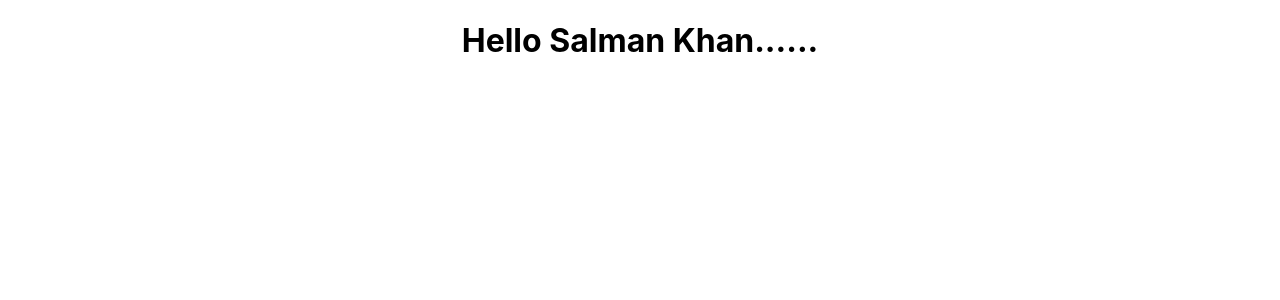
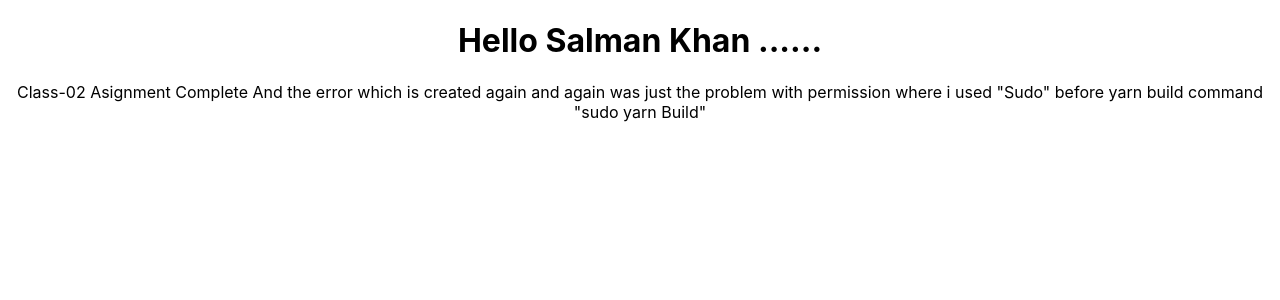
Before and after one commit to salman898/c-2, a React (Create React App) app: page / in a window 1280 px wide. Shown: the top 300 px of the page. Built offline with nearby package versions, Linux system fonts and the light colour scheme.

Commit message:
Update App.js

```diff
--- a/src/App.js
+++ b/src/App.js
@@ -4,7 +4,11 @@ import './App.css';
 function App() {
   return (
     <div className="App">
-      <h1>Hello Salman Khan......</h1>
+      <h1>Hello Salman Khan ......</h1>
+      <p>Class-02 Asignment Complete And the error which is created again and
+        again was just the problem with permission where i used "Sudo" before
+        yarn build command "sudo yarn Build"
+      </p>
     </div>
   );
 }
```
